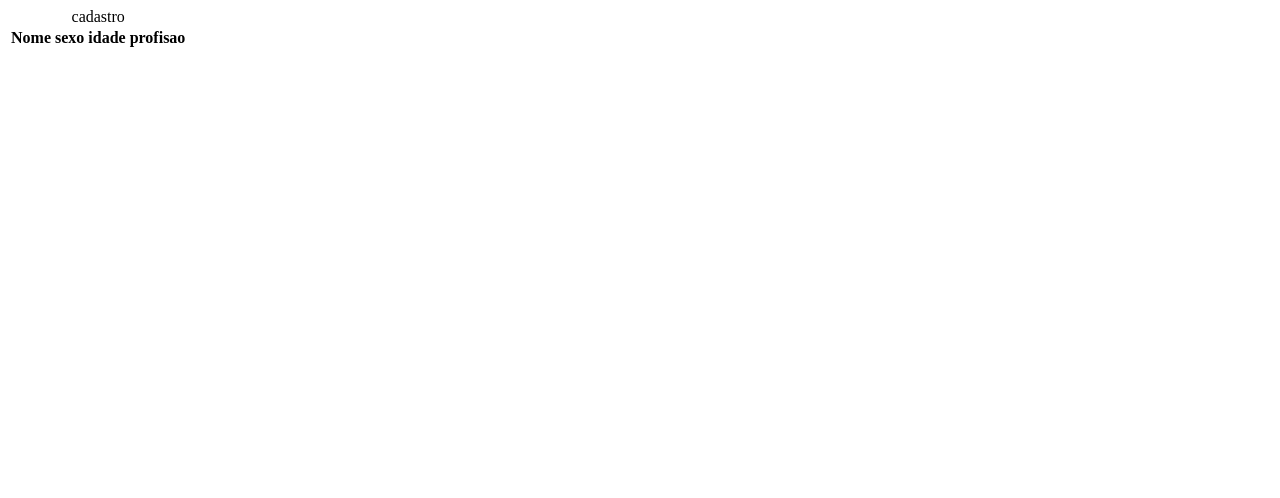
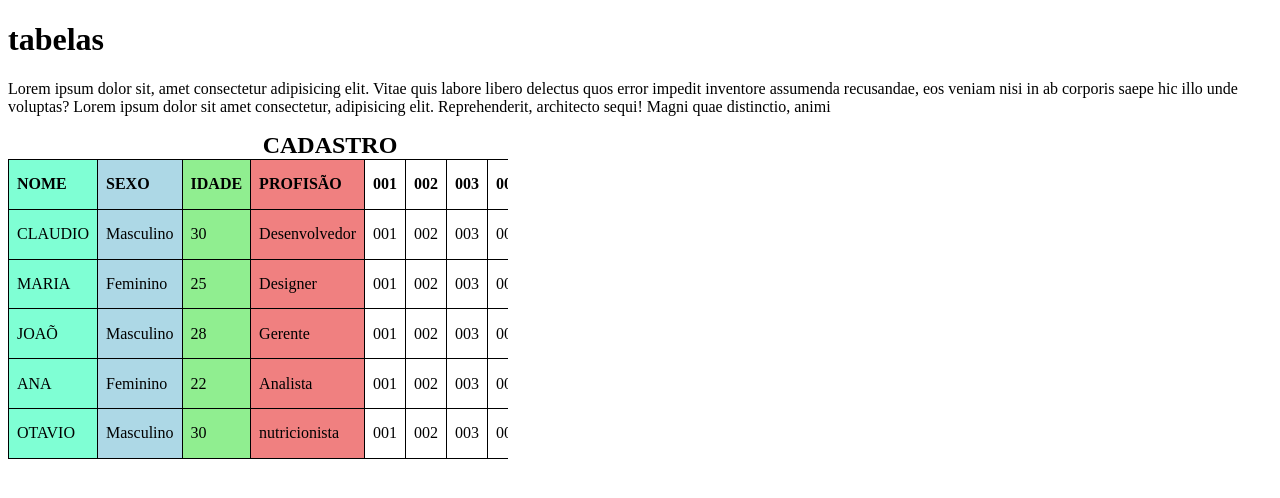
Before and after one commit to rennanallvs/html_css, a plain HTML site: page exercicios/modulo03/ex023/tablela006.html in a window 1280 px wide. Drawn offline with Linux system fonts and the light colour scheme.

Commit message:
estudando

```diff
--- a/exercicios/modulo03/ex023/tablela006.html
+++ b/exercicios/modulo03/ex023/tablela006.html
@@ -4,16 +4,130 @@
     <meta charset="UTF-8">
     <meta name="viewport" content="width=device-width, initial-scale=1.0">
     <title>tabelas </title>
+    <style>
+        table {
+            width: 400px;
+            height: 300px;
+            border-collapse: collapse;
+        }
+        th, td {
+            border: 1px solid black;
+            padding: 8px;
+            text-align: left;
+        }
+        caption{
+            font-weight: bold;
+            font-size: 1.5em;
+        }
+        #container {
+         overflow-x: auto;
+         width: 500px;
+        }
+        .nome{
+            background-color: aquamarine;
+        }
+        .sexo{
+            background-color: lightblue;
+        }
+        .idade{
+            background-color: lightgreen;
+        }
+        .profisao{
+            background-color: lightcoral;
+        }
+    </style>
 </head>
 <body>
-    <table>
-        <caption>cadastro</caption>
-        <tr>
-            <th>Nome</th>
-            <th>sexo</th>
-            <th>idade</th>
-            <th>profisao</th>
-        </tr>
-    </table>
+    <h1>tabelas</h1>
+    <p>Lorem ipsum dolor sit, amet consectetur adipisicing elit. Vitae quis labore libero delectus quos error impedit inventore assumenda recusandae, eos veniam nisi in ab corporis saepe hic illo unde voluptas? Lorem ipsum dolor sit amet consectetur, adipisicing elit. Reprehenderit, architecto sequi! Magni quae distinctio, animi </p>
+    <div id="container">
+        <table>
+            <colgroup>
+                <col class="nome">
+                <col class="sexo">
+                <col class="idade">
+                <col class="profisao">
+            </colgroup>
+            <caption>CADASTRO</caption>
+            <tr>
+                <th>NOME</th>
+                <th>SEXO</th>
+                <th>IDADE</th>
+                <th>PROFISÃO</th>
+                <th>001</th>
+                <th>002</th>
+                <th>003</th>
+                <th>004</th>
+                <th>005</th>
+                <th>006</th>
+                <th>007</th>
+            </tr>
+            <tr>
+                <td>CLAUDIO</td>
+                <td>Masculino</td>
+                <td>30</td>
+                <td>Desenvolvedor</td>
+                <td>001</td>
+                <td>002</td>
+                <td>003</td>
+                <td>004</td>
+                <td>005</td>
+                <td>006</td>
+                <td>007</td>
+            </tr>
+            <tr>
+                <td>MARIA</td>
+                <td>Feminino</td>
+                <td>25</td>
+                <td>Designer</td>
+                <td>001</td>
+                <td>002</td>
+                <td>003</td>
+                <td>004</td>
+                <td>005</td>
+                <td>006</td>
+                <td>007</td>
+            </tr>
+            <tr>
+                <td>JOAÕ</td>
+                <td>Masculino</td>
+                <td>28</td>
+                <td>Gerente</td>
+                <td>001</td>
+                <td>002</td>
+                <td>003</td>
+                <td>004</td>
+                <td>005</td>
+                <td>006</td>
+                <td>007</td>
+            </tr>
+            <tr>
+                <td>ANA</td>
+                <td>Feminino</td>
+                <td>22</td>
+                <td>Analista</td>
+                <td>001</td>
+                <td>002</td>
+                <td>003</td>
+                <td>004</td>
+                <td>005</td>
+                <td>006</td>
+                <td>007 </td>
+            </tr>
+            <tr>
+                <td>OTAVIO</td>
+                <td>Masculino</td>
+                <td>30</td>
+                <td>nutricionista</td>
+                <td>001</td>
+                <td>002</td>
+                <td>003</td>
+                <td>004</td>
+                <td>005</td>
+                <td>006</td>
+                <td>007</td>
+            </tr>
+        </table>
+    </div>
 </body>
 </html>
```
